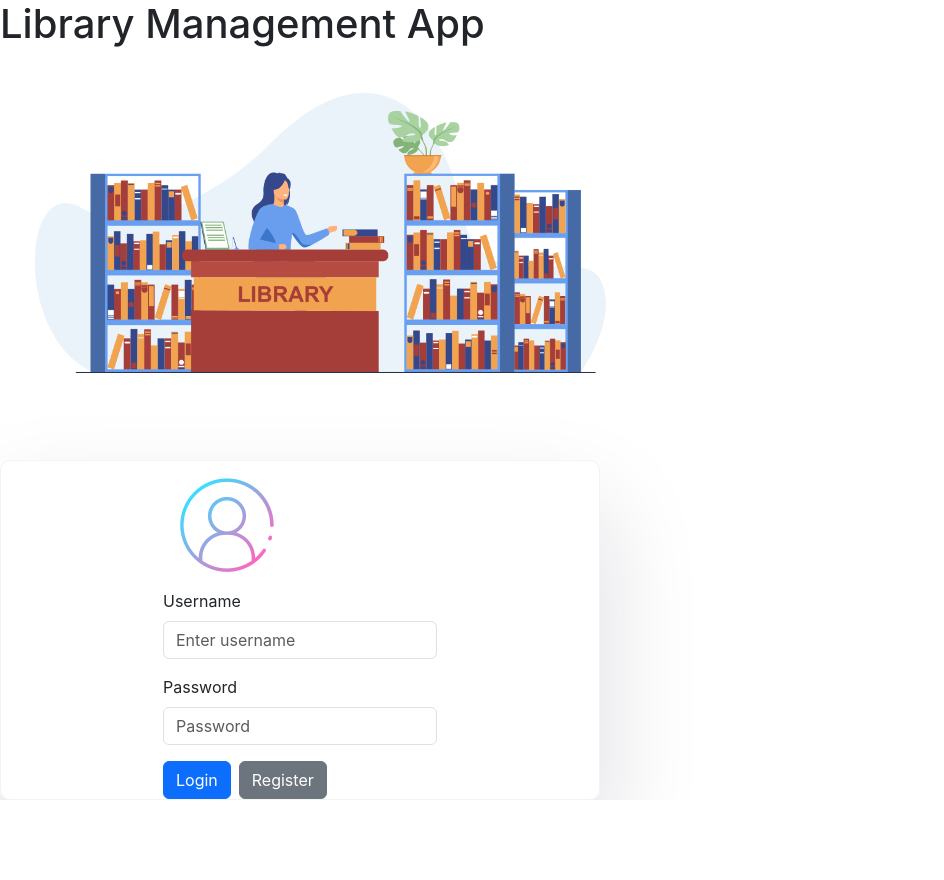
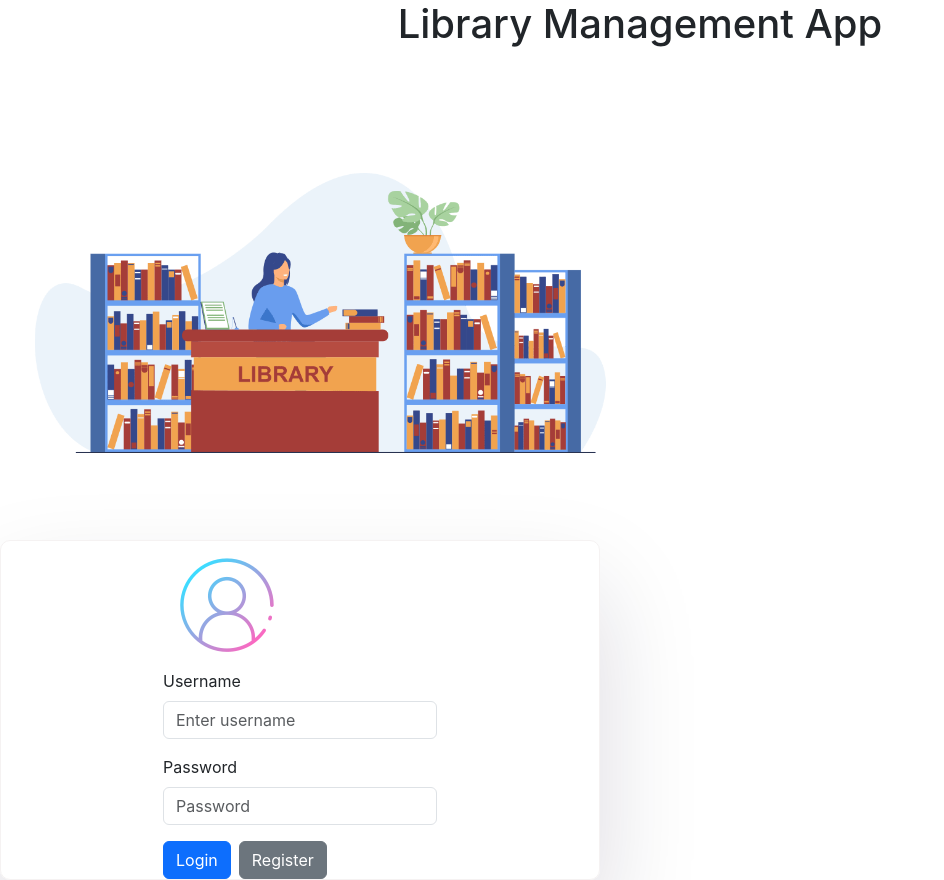
Before and after one commit to frex-arup/library-mgmt-react, a React (Create React App) app: page /login in a window 1280 px wide. Shown: the whole page, without its empty margins (0-944 px from the left). Before the commit the page ends 800 px from the top, so only its background shows below. Built offline with nearby package versions, Linux system fonts and the light colour scheme.

Commit message:
padding and alignment css adding in login form

```diff
--- a/src/App.css
+++ b/src/App.css
@@ -1,4 +1,6 @@
-
+.p-t80{
+  padding-top: 80px;
+}
 .table{
     width: 100%;
     text-align: center;
--- a/src/pages/Createnewbook.jsx
+++ b/src/pages/Createnewbook.jsx
@@ -1,6 +1,6 @@
 import React, { useEffect, useState } from 'react'
 import { addBook, getBookById, updateBook } from '../Services/BookService';
-import { useParams, useNavigate } from 'react-router-dom';
+import { useParams, useNavigate, Link } from 'react-router-dom';
 
 const Createnewbook = () => {
   const { id } = useParams();
--- a/src/pages/Login.jsx
+++ b/src/pages/Login.jsx
@@ -31,8 +31,8 @@ function Login() {
 
   return (
     <>
-      <h1>Library Management App</h1>
-      <div className="container-fluid">
+      <h1 style={{textAlign:'center'}}>Library Management App</h1>
+      <div className="container-fluid p-t80">
         <div className="row" style={{ gap: '50px' }}>
           <div className="col-md-6 ">
             <img src={Loginimage} className='login-image' alt="Login" />
```
